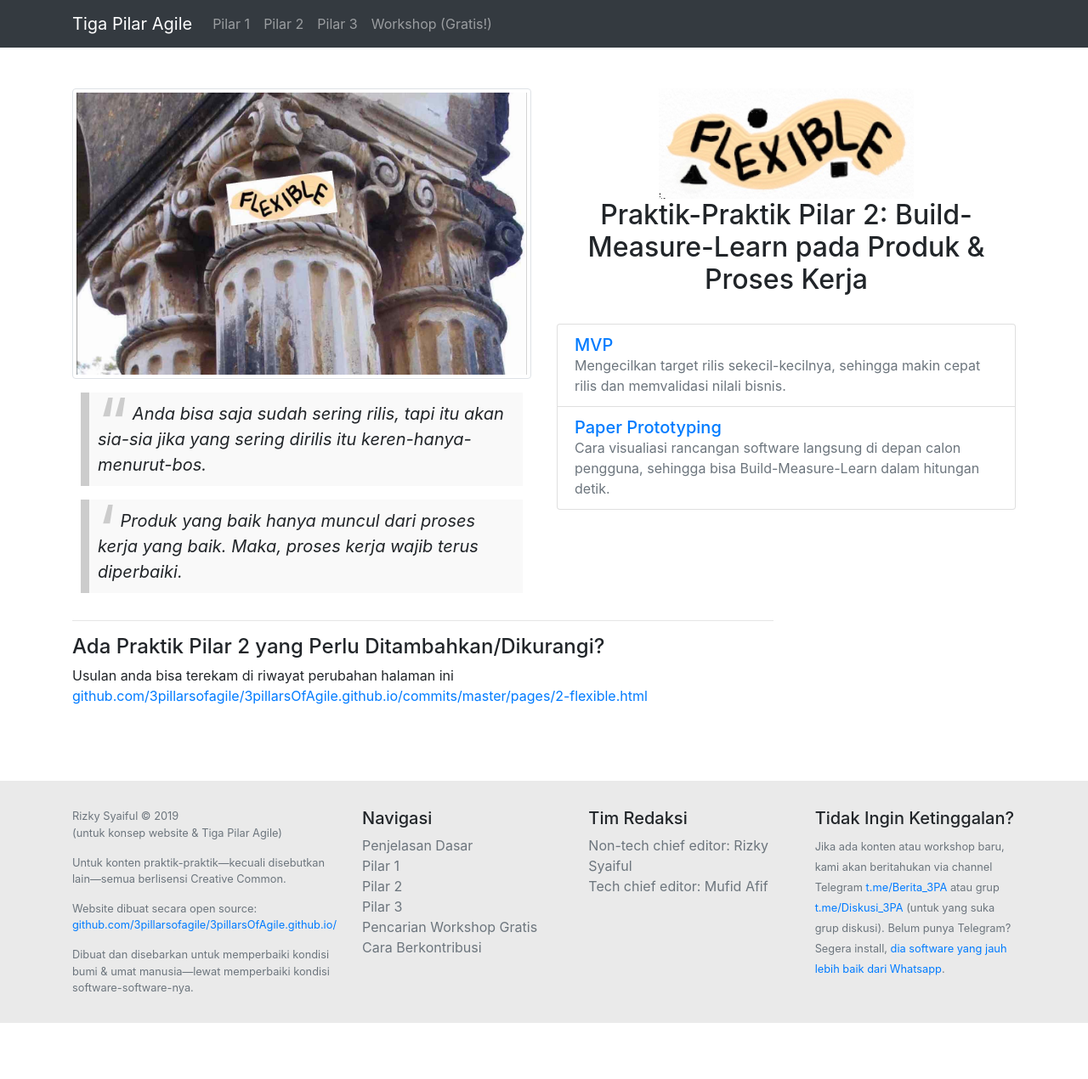
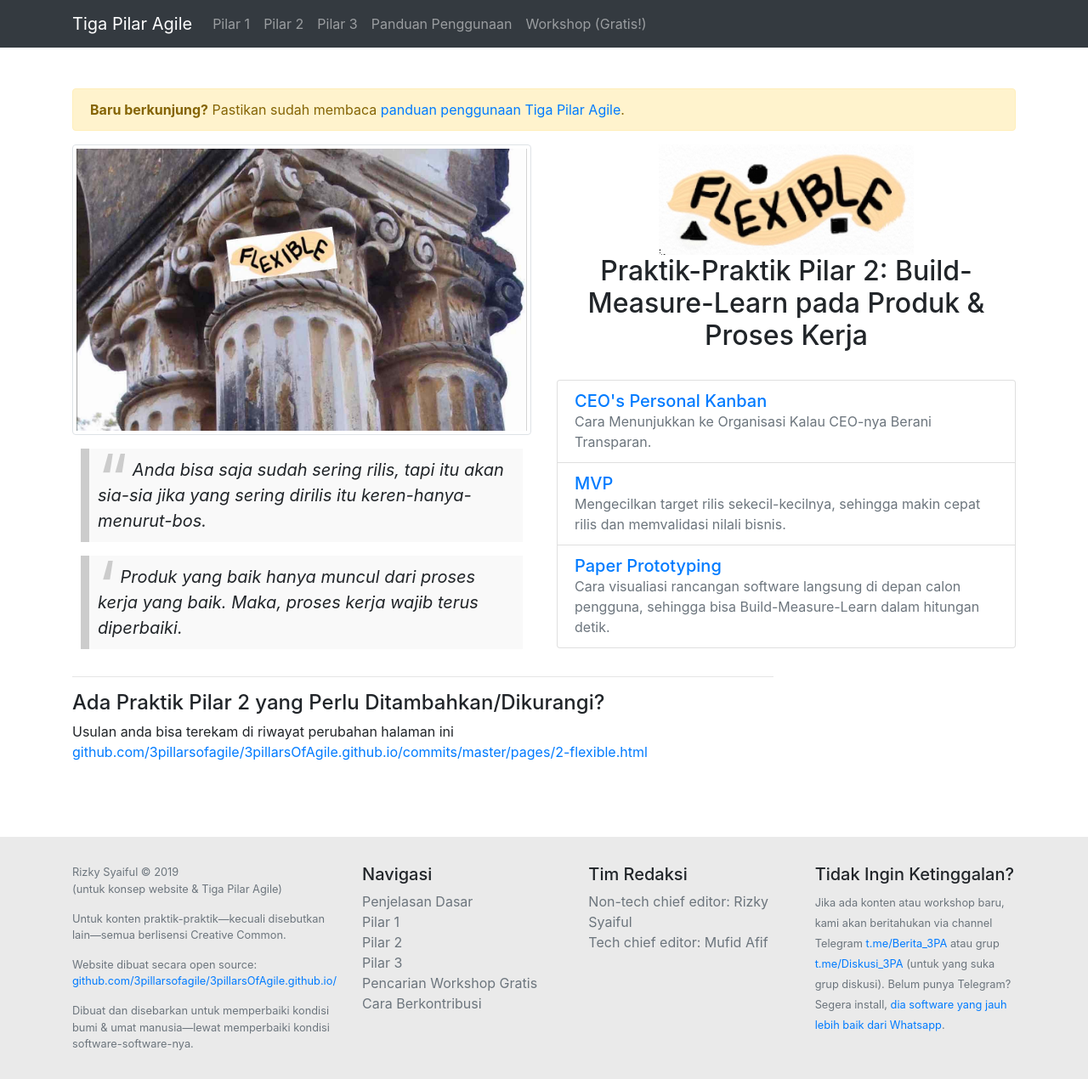
Before and after one commit to 3pillarsofagile/3pillarsOfAgile.github.io, a Jekyll site: the page built from pages/2-flexible.html, in a window 1280 px wide. Shown: the whole page at 85% size. Built offline with Jekyll 4.4.1, drawn with Linux system fonts in a browser that asks for light colours; comment, search, counter and statistics services are not loaded; before the commit the page ends 1204 px from its top, so only the background shows below that.

Commit message:
user-guide page

```diff
--- a/_includes/navbar.html
+++ b/_includes/navbar.html
@@ -18,6 +18,9 @@
           <a class="nav-link" href="{{site.url}}/3-enduring">Pilar 3</a>
         </li>
         <li class="nav-item">
+          <a class="nav-link" href="{{site.url}}/user-guide">Panduan Penggunaan</a>
+        </li>
+        <li class="nav-item">
           <a class="nav-link" href="{{site.url}}/workshop">Workshop (Gratis!)</a>
         </li>
       </ul>
--- /dev/null
+++ b/_practices/ceos-personal-kanban.md
@@ -0,0 +1,11 @@
+---
+layout: practice
+title:  "CEO's Personal Kanban"
+subtitle: "Cara Menunjukkan ke Organisasi Kalau CEO-nya Berani Transparan."
+permalink: "ceos-personal-kanban"
+categories: [first-pillar, second-pillar]
+targets: [ceo]
+question: Apa pandangan-mu terhadap CEO's Personal Kanban? Bagaimana cara terbaik memberitahu CEO tentang ini?
+---
+
+Apa itu Personal Kanban?
--- a/pages/1-fast.html
+++ b/pages/1-fast.html
@@ -2,6 +2,10 @@
 permalink: "1-fast"
 layout: default
 ---
+
+<div class="alert alert-warning alert-dismissible fade show" role="alert">
+    <strong>Baru berkunjung?</strong> Pastikan sudah membaca <a href="/user-guide">panduan penggunaan Tiga Pilar Agile</a>.
+</div>
 
 <div class="row">
     <div class="col-md-6" style="font-size: 1.15em">
--- a/pages/2-flexible.html
+++ b/pages/2-flexible.html
@@ -2,6 +2,10 @@
 permalink: "2-flexible"
 layout: default
 ---
+
+<div class="alert alert-warning alert-dismissible fade show" role="alert">
+    <strong>Baru berkunjung?</strong> Pastikan sudah membaca <a href="/user-guide">panduan penggunaan Tiga Pilar Agile</a>.
+</div>
 
 <div class="row">
     <div class="col-md-6" style="font-size: 1.15em">
--- a/pages/3-enduring.html
+++ b/pages/3-enduring.html
@@ -2,6 +2,10 @@
 permalink: "3-enduring"
 layout: default
 ---
+
+<div class="alert alert-warning alert-dismissible fade show" role="alert">
+    <strong>Baru berkunjung?</strong> Pastikan sudah membaca <a href="/user-guide">panduan penggunaan Tiga Pilar Agile</a>.
+</div>
 
 <div class="row">
     <div class="col-md-6" style="font-size: 1.15em">
```
Also changed, not shown: _layouts/post.html (+8 -1 lines), pages/user-guide.md (added, +59 -0 lines).
